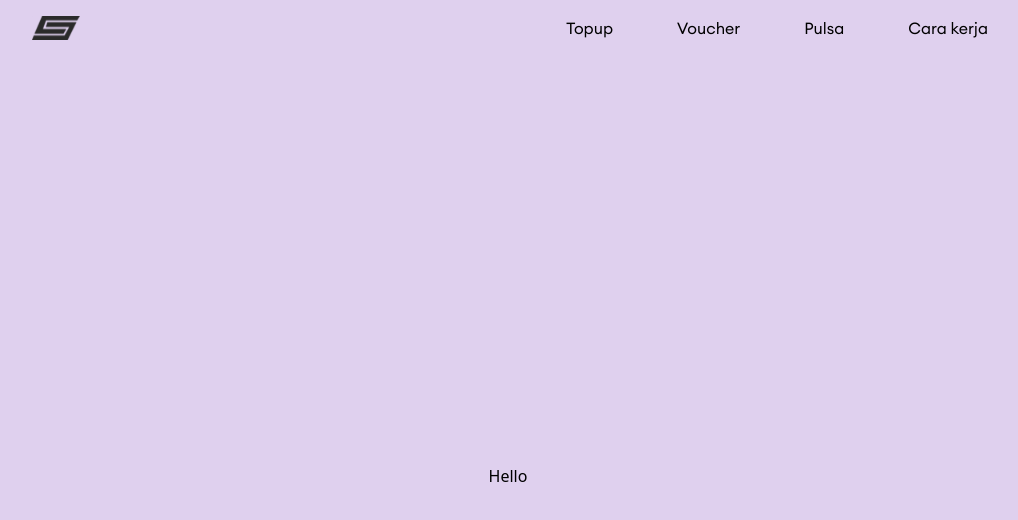
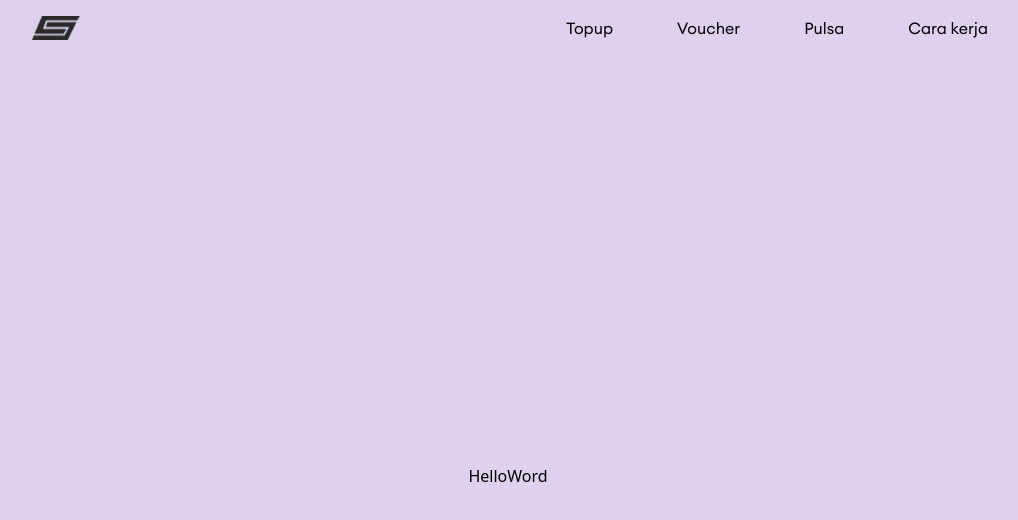
Before and after one commit to urz14x/crygames, a React (Vite) app: page /voucher in a window 1280 px wide. Shown: the top 520 px of the page, without its empty margins (132-1150 px from the left). Built offline with nearby package versions, Linux system fonts and the light colour scheme.

Commit message:
Menambahkan h1 ke Container di folder layout

```diff
--- a/src/layout/Container.tsx
+++ b/src/layout/Container.tsx
@@ -4,6 +4,7 @@ const Container = (props: PropsWithChildren) => {
   return (
     <div className="pt-10 flex justify-center items-center min-h-screen">
       {props.children}
+      <h1>Word</h1>
     </div>
   );
 };
```
